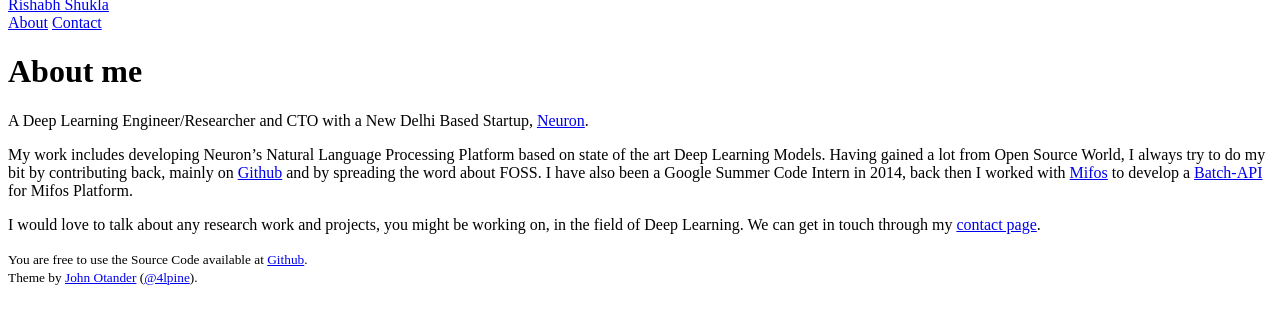
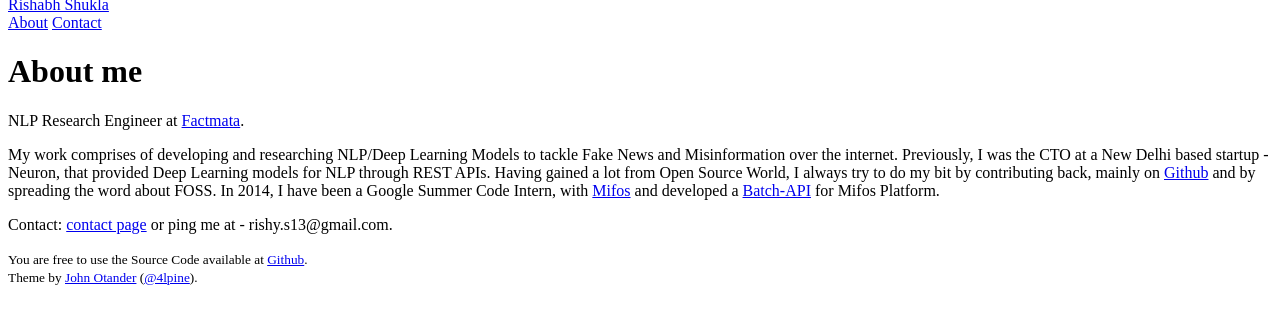
Before and after one commit to rishy/rishy.github.io, a Jekyll site: the page built from about.md, in a window 1280 px wide, cut to the strip 112-436 px from the top of the page. Built offline with Jekyll 4.4.1, drawn with Linux system fonts in a browser that asks for light colours.

Commit message:
feat(update): updated about page

```diff
--- a/about.md
+++ b/about.md
@@ -4,8 +4,10 @@ title: About me
 permalink: /about/
 ---
 
-A Deep Learning Engineer/Researcher and CTO with a New Delhi Based Startup, [Neuron](http://neuronme.com/).
+NLP Research Engineer at [Factmata](http://factmata.com/).
 
-My work includes developing Neuron's Natural Language Processing Platform based on state of the art Deep Learning Models. Having gained a lot from Open Source World, I always try to do my bit by contributing back, mainly on [Github](https://github.com/rishy) and by spreading the word about FOSS. I have also been a Google Summer Code Intern in 2014, back then I worked with [Mifos]('http://mifos.org/') to develop a [Batch-API](https://github.com/rishy/mifosx/tree/Batch-API) for Mifos Platform.
+My work comprises of developing and researching NLP/Deep Learning Models to tackle Fake News and Misinformation over the internet.
+Previously, I was the CTO at a New Delhi based startup - Neuron, that provided Deep Learning models for NLP through REST APIs.
+Having gained a lot from Open Source World, I always try to do my bit by contributing back, mainly on [Github](https://github.com/rishy) and by spreading the word about FOSS. In 2014, I have been a Google Summer Code Intern, with [Mifos]('http://mifos.org/') and developed a [Batch-API](https://github.com/rishy/mifosx/tree/Batch-API) for Mifos Platform.
 
-I would love to talk about any research work and projects, you might be working on, in the field of Deep Learning. We can get in touch through my [contact page](/contact/).
+Contact: [contact page](/contact/) or ping me at - rishy.s13@gmail.com.
```
